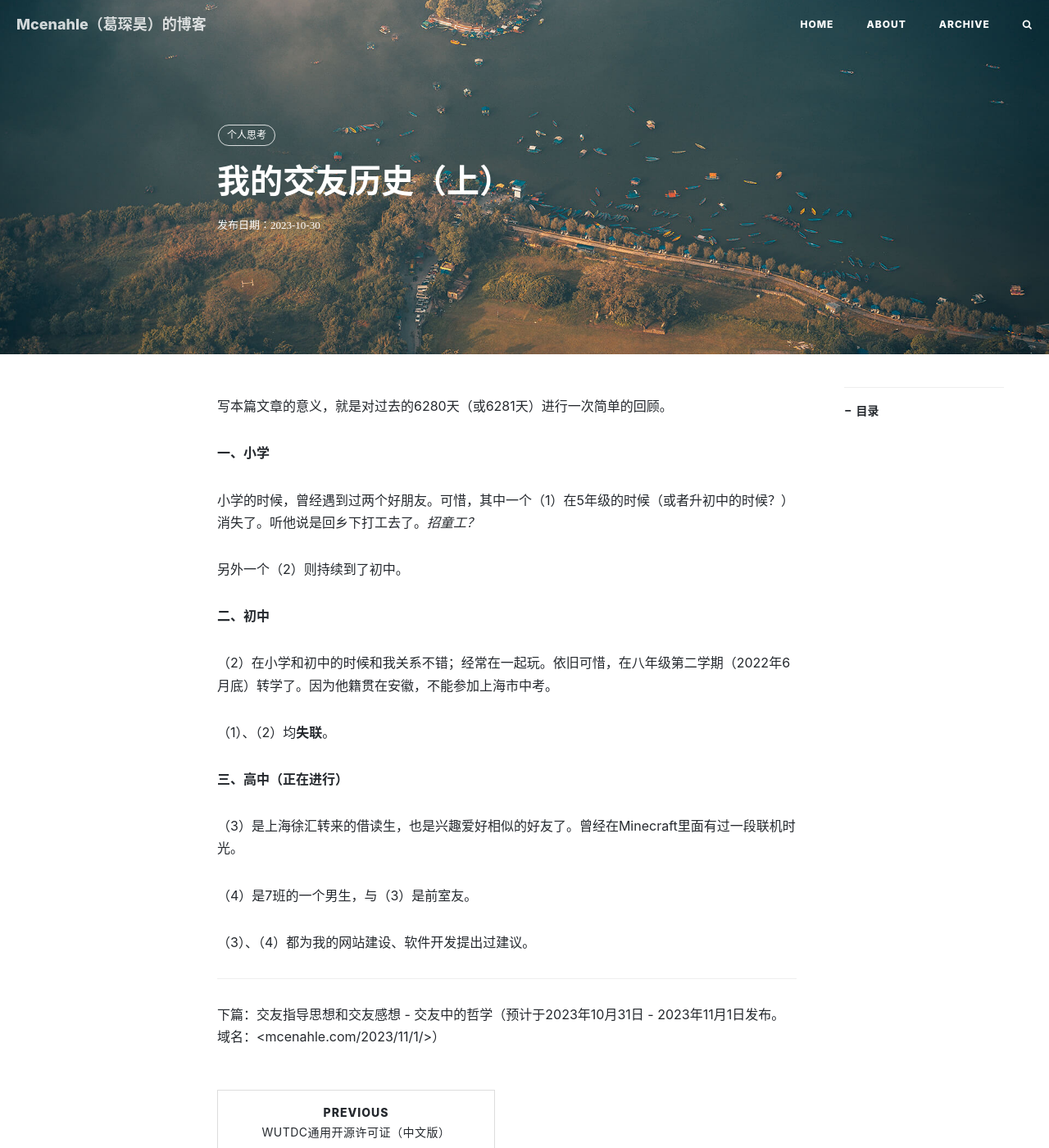
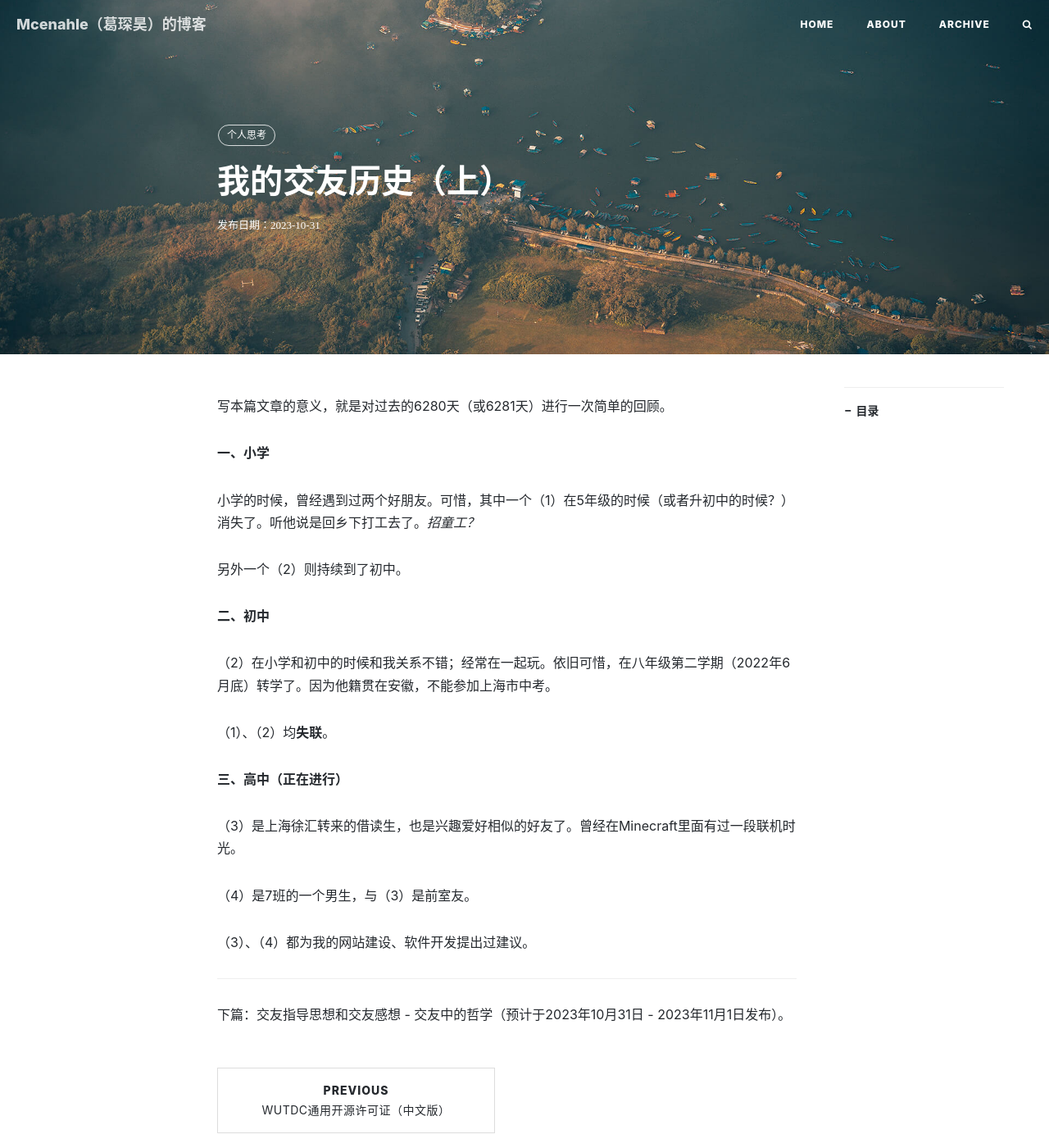
Before and after one commit to Mcenahle/mcenahle.github.io, a Jekyll site: the page built from _posts/2023-10-31-1.md, in a window 1280 px wide and 1400 px high. Shown: the whole window at 82% size. Built offline with Jekyll 4.4.1, drawn with Linux system fonts in a browser that asks for light colours; nearby versions of some CDN libraries; comment, search, counter and statistics services are not loaded.

Commit message:
Update 2023-10-31-1.md

```diff
--- a/_posts/2023-10-31-1.md
+++ b/_posts/2023-10-31-1.md
@@ -2,7 +2,7 @@
 layout: post
 title: 我的交友历史（上）
 subtitle:
-date: 2023-10-30 - 2023-10-31
+date: 2023-10-31
 author: Mcenahle
 header-img: img/post-bg-pokhara.jpeg
 catalog: true
@@ -35,4 +35,4 @@ tags:
 
 -----
 
-下篇：交友指导思想和交友感想 - 交友中的哲学（预计于2023年10月31日 - 2023年11月1日发布。域名：<mcenahle.com/2023/11/1/>）
+下篇：交友指导思想和交友感想 - 交友中的哲学（预计于2023年10月31日 - 2023年11月1日发布）。
```
